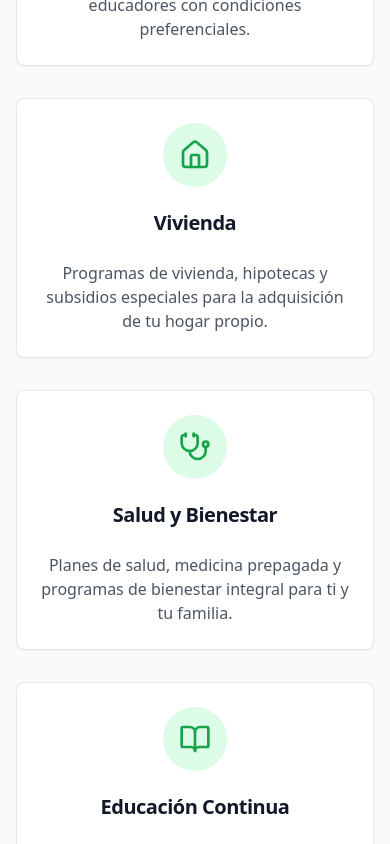
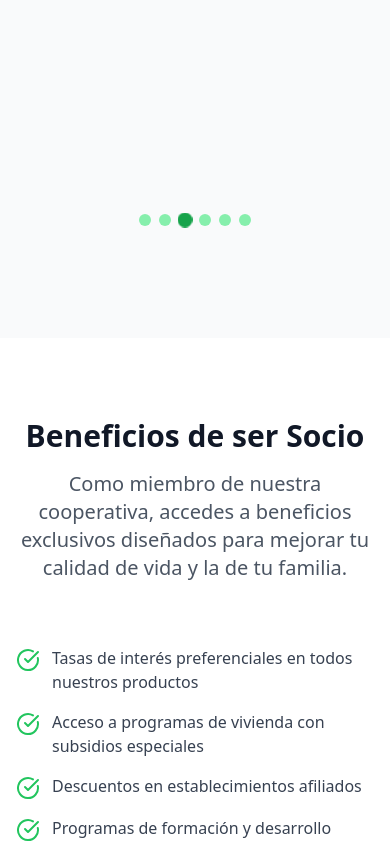
Before and after one commit to Danigod90/site-copy-quick-start, a React (Vite) app: page / in a window 390 px wide. Shown: the part 1720-2564 px from the top of the page. Built offline with nearby package versions, Linux system fonts and the light colour scheme.

Commit message:
feat: Implement carousel effect for services
Implement a carousel effect for the services section, making the services, formación continua, comunidad, bienestar, and protección sections slide from right to left, similar to the provided URL.

```diff
--- a/src/components/ServicesSection.tsx
+++ b/src/components/ServicesSection.tsx
@@ -1,6 +1,7 @@
 
 import { Card, CardContent, CardHeader, CardTitle } from "@/components/ui/card";
 import { BookOpen, CreditCard, Home, Car, Stethoscope, Calculator } from "lucide-react";
+import { useEffect, useState } from "react";
 
 export const ServicesSection = () => {
   const services = [
@@ -21,7 +22,7 @@ export const ServicesSection = () => {
     },
     {
       icon: BookOpen,
-      title: "Educación Continua",
+      title: "Formación Continua",
       description: "Cursos, diplomados, especializaciones y programas de formación profesional permanente."
     },
     {
@@ -36,8 +37,18 @@ export const ServicesSection = () => {
     }
   ];
 
+  const [currentIndex, setCurrentIndex] = useState(0);
+
+  useEffect(() => {
+    const interval = setInterval(() => {
+      setCurrentIndex((prevIndex) => (prevIndex + 1) % services.length);
+    }, 3000); // Cambia cada 3 segundos
+
+    return () => clearInterval(interval);
+  }, [services.length]);
+
   return (
-    <section id="servicios" className="py-20 bg-gray-50">
+    <section id="servicios" className="py-20 bg-gray-50 overflow-hidden">
       <div className="container mx-auto px-4">
         <div className="text-center mb-16">
           <h2 className="text-3xl lg:text-4xl font-bold text-gray-900 mb-4">
@@ -49,17 +60,64 @@ export const ServicesSection = () => {
           </p>
         </div>
 
-        <div className="grid md:grid-cols-2 lg:grid-cols-3 gap-8">
+        {/* Carrusel automático */}
+        <div className="relative h-96 mb-12">
+          <div
+            className="flex transition-transform duration-1000 ease-in-out"
+            style={{
+              transform: `translateX(-${currentIndex * 100}%)`,
+              width: `${services.length * 100}%`
+            }}
+          >
+            {services.map((service, index) => (
+              <div
+                key={index}
+                className="w-full flex-shrink-0 px-4"
+                style={{ width: `${100 / services.length}%` }}
+              >
+                <Card className="h-80 hover:shadow-lg transition-shadow duration-300 bg-gradient-to-br from-green-50 to-yellow-50 border-green-200">
+                  <CardHeader className="text-center">
+                    <div className="bg-gradient-to-br from-green-500 to-green-600 w-20 h-20 rounded-full flex items-center justify-center mx-auto mb-4 shadow-lg">
+                      <service.icon className="w-10 h-10 text-yellow-200" />
+                    </div>
+                    <CardTitle className="text-2xl text-green-800 font-bold">{service.title}</CardTitle>
+                  </CardHeader>
+                  <CardContent className="px-8">
+                    <p className="text-gray-700 text-center leading-relaxed">{service.description}</p>
+                  </CardContent>
+                </Card>
+              </div>
+            ))}
+          </div>
+        </div>
+
+        {/* Indicadores */}
+        <div className="flex justify-center space-x-2 mb-8">
+          {services.map((_, index) => (
+            <button
+              key={index}
+              onClick={() => setCurrentIndex(index)}
+              className={`w-3 h-3 rounded-full transition-all duration-300 ${
+                currentIndex === index
+                  ? 'bg-green-600 scale-125'
+                  : 'bg-green-300 hover:bg-green-400'
+              }`}
+            />
+          ))}
+        </div>
+
+        {/* Grid de servicios (versión estática para pantallas grandes) */}
+        <div className="hidden lg:grid lg:grid-cols-3 gap-8">
           {services.map((service, index) => (
-            <Card key={index} className="hover:shadow-lg transition-shadow duration-300">
+            <Card key={index} className="hover:shadow-lg transition-shadow duration-300 bg-gradient-to-br from-green-50 to-yellow-50 border-green-200">
               <CardHeader className="text-center">
-                <div className="bg-green-100 w-16 h-16 rounded-full flex items-center justify-center mx-auto mb-4">
-                  <service.icon className="w-8 h-8 text-green-600" />
+                <div className="bg-gradient-to-br from-green-500 to-green-600 w-16 h-16 rounded-full flex items-center justify-center mx-auto mb-4">
+                  <service.icon className="w-8 h-8 text-yellow-200" />
                 </div>
-                <CardTitle className="text-xl text-gray-900">{service.title}</CardTitle>
+                <CardTitle className="text-xl text-green-800">{service.title}</CardTitle>
               </CardHeader>
               <CardContent>
-                <p className="text-gray-600 text-center">{service.description}</p>
+                <p className="text-gray-700 text-center">{service.description}</p>
               </CardContent>
             </Card>
           ))}
```
